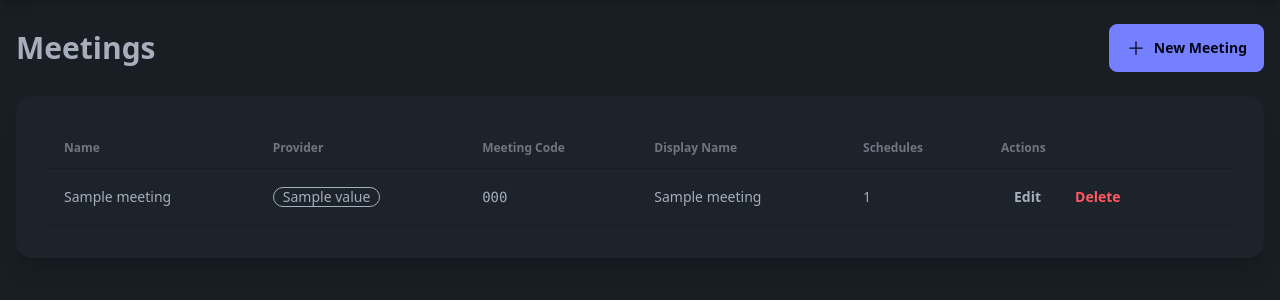
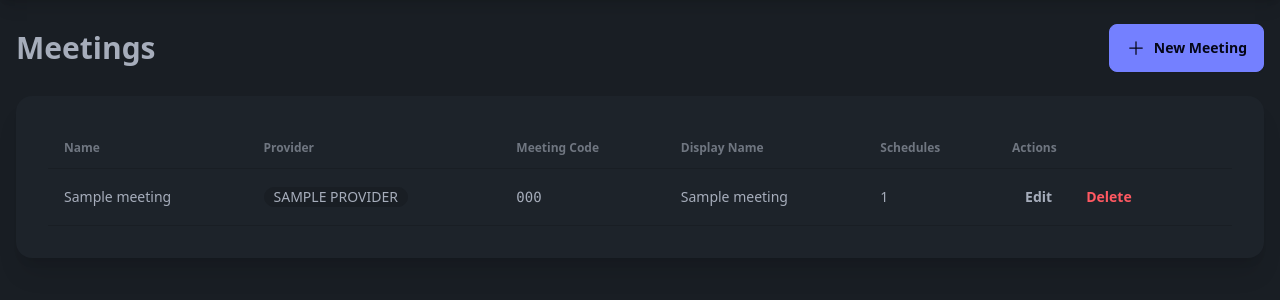
Before and after one commit to eyeduck-ai/meeting_recorder, a FastAPI app: template web/templates/meetings/list.html in a window 1280 px wide. Shown: the part 68-368 px from the top of the page. Run offline with FastAPI, Linux system fonts and the light colour scheme; the template is opened without the code that fills it: most values are stand-ins (such as "Sample title", 1, 10 or a date in 2020); some libraries are stand-ins or nearby versions.

Commit message:
fix: improve meeting provider badge display and colors

```diff
--- a/web/templates/meetings/list.html
+++ b/web/templates/meetings/list.html
@@ -8,7 +8,8 @@
     <div class="flex justify-between items-center">
         <h1 class="text-3xl font-bold">Meetings</h1>
         <a href="/meetings/new" class="btn btn-primary">
-            <svg xmlns="http://www.w3.org/2000/svg" fill="none" viewBox="0 0 24 24" stroke-width="1.5" stroke="currentColor" class="w-5 h-5">
+            <svg xmlns="http://www.w3.org/2000/svg" fill="none" viewBox="0 0 24 24" stroke-width="1.5"
+                stroke="currentColor" class="w-5 h-5">
                 <path stroke-linecap="round" stroke-linejoin="round" d="M12 4.5v15m7.5-7.5h-15" />
             </svg>
             New Meeting
@@ -36,7 +37,13 @@
                         <tr id="meeting-{{ meeting.id }}">
                             <td class="font-medium">{{ meeting.name }}</td>
                             <td>
-                                <span class="badge badge-outline">{{ meeting.provider.value }}</span>
+                                {% if meeting.provider == 'jitsi' %}
+                                <span class="badge badge-info gap-2">JITSI</span>
+                                {% elif meeting.provider == 'webex' %}
+                                <span class="badge badge-warning gap-2">WEBEX</span>
+                                {% else %}
+                                <span class="badge badge-ghost">{{ meeting.provider | upper }}</span>
+                                {% endif %}
                             </td>
                             <td class="font-mono text-sm">{{ meeting.meeting_code }}</td>
                             <td>{{ meeting.default_display_name or '-' }}</td>
@@ -45,10 +52,9 @@
                                 <div class="flex gap-2">
                                     <a href="/meetings/{{ meeting.id }}/edit" class="btn btn-ghost btn-sm">Edit</a>
                                     <button class="btn btn-ghost btn-sm text-error"
-                                            hx-delete="/meetings/{{ meeting.id }}"
-                                            hx-target="#meeting-{{ meeting.id }}"
-                                            hx-swap="outerHTML"
-                                            hx-confirm="Delete meeting '{{ meeting.name }}'? This will also delete all associated schedules.">
+                                        hx-delete="/meetings/{{ meeting.id }}" hx-target="#meeting-{{ meeting.id }}"
+                                        hx-swap="outerHTML"
+                                        hx-confirm="Delete meeting '{{ meeting.name }}'? This will also delete all associated schedules.">
                                         Delete
                                     </button>
                                 </div>
```
